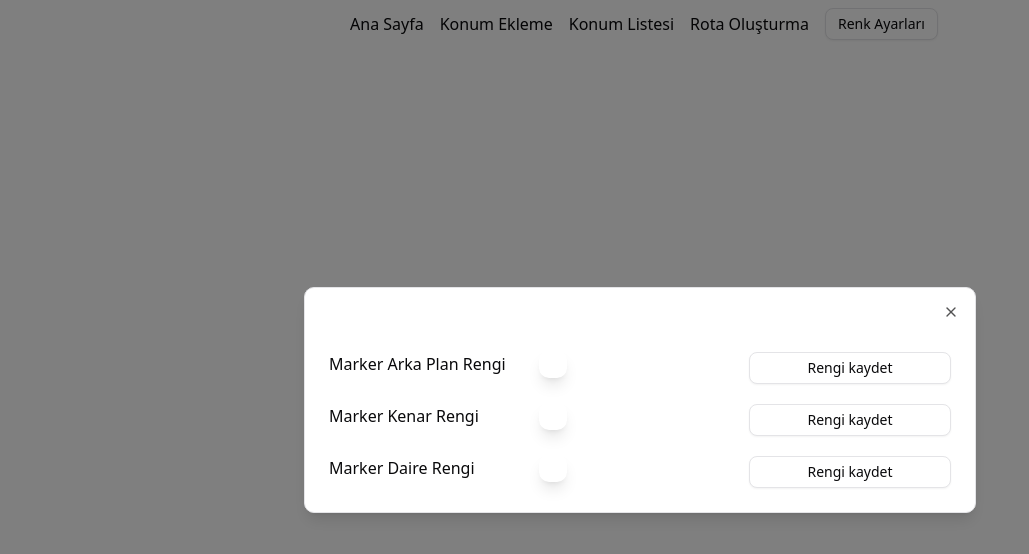
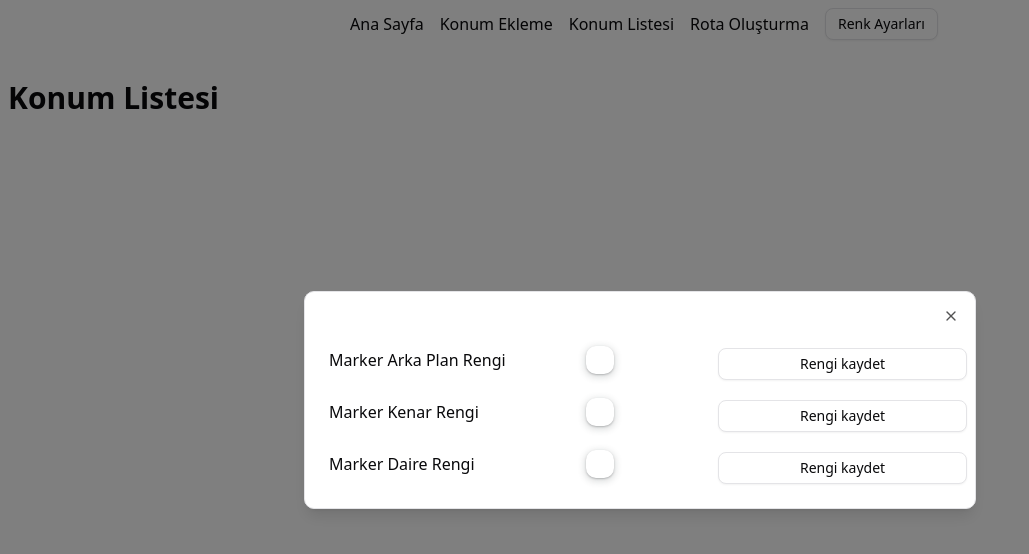
Before and after one commit to mervegk/map-app, a Next.js app: page /location-list in a window 1280 px wide. Both pictures are taken after a click on the element "Renk Ayarları". Shown: the top 554 px of the page, without its empty margins (0-1029 px from the left). Built offline with nearby package versions, Linux system fonts and the light colour scheme.

Commit message:
page title component

```diff
--- a/src/app/directions/page.tsx
+++ b/src/app/directions/page.tsx
@@ -3,7 +3,6 @@ import { useState, useCallback, useEffect } from 'react'
 import { APIProvider, Map, AdvancedMarker, Pin, MapMouseEvent } from '@vis.gl/react-google-maps'
 import Directions from '@/components/Directions'
 import { useMarkerColor } from '@/context/MarkerContext'
-import { useSavedLocations } from '@/context/SavedLocationsContext'
 
 type Props = {}
 export type LatLng = {
--- a/src/app/globals.css
+++ b/src/app/globals.css
@@ -135,7 +135,8 @@
   }
 
   .swatch {
-    @apply w-7 h-7 rounded-lg border-3 border-white shadow-lg cursor-pointer
+    box-shadow: rgba(60, 64, 67, 0.3) 0px 1px 2px 0px, rgba(60, 64, 67, 0.15) 0px 2px 6px 2px;
+    @apply w-7 h-7 rounded-lg border-2 border-white cursor-pointer
   }
 }
 
--- a/src/app/location-list/page.tsx
+++ b/src/app/location-list/page.tsx
@@ -3,6 +3,7 @@ import { Card, CardContent } from "@/components/ui/card"
 import { Popover, PopoverTrigger, PopoverContent } from "@/components/ui/popover"
 import { useSavedLocations } from "@/context/SavedLocationsContext"
 import { useMarkerColor } from "@/context/MarkerContext"
+import PageTitle from "@/components/PageTitle"
 
 type Props = {}
 
@@ -12,6 +13,7 @@ export default function page({ }: Props) {
 
   return (
     <section className='container mx-auto max-md:p-4 mt-4'>
+      <PageTitle title="Konum Listesi" />
       <div className='grid grid-cols-1 md:grid-cols-2 lg:grid-cols-4 gap-2 lg:gap-4'>
         {
           savedLocations && savedLocations.map((location, index) =>
--- a/src/components/ChangeMapPinColors.tsx
+++ b/src/components/ChangeMapPinColors.tsx
@@ -1,7 +1,6 @@
 'use client'
 import { useState } from 'react'
 import { useMarkerColor } from '@/context/MarkerContext'
-import { HexColorPicker, HexColorInput } from "react-colorful";
 import { Button } from './ui/button';
 import PopoverColorPicker from './PopoverColorPicker';
 
@@ -56,11 +55,11 @@ export default function ChangeMapPinColors({ type, label }: MapPinColors) {
   }
 
   return (
-    <div className='grid grid-cols-3 items-center gap-2'>
-
+    <div className='grid max-sm:grid-cols-1 max-sm:justify-center grid-cols-[40%_20%_40%] items-center gap-2'>
       <p>{label}</p>
       <PopoverColorPicker color={color} onChange={setColor} />
-      <Button type='button'
+      <Button
+        type='button'
         variant='outline'
         size="sm"
         onClick={handleColorChange}
--- a/src/components/Menu/MenuList.tsx
+++ b/src/components/Menu/MenuList.tsx
@@ -30,7 +30,7 @@ export default function MenuList() {
         <DialogContent className='lg:max-w-2xl'>
           <DialogHeader>
             <DialogClose />
-            <DialogTitle></DialogTitle>
+            <DialogTitle hidden></DialogTitle>
             <DialogDescription></DialogDescription>
           </DialogHeader>
           <div className="flex flex-col justify-center gap-3">
--- /dev/null
+++ b/src/components/PageTitle.tsx
@@ -0,0 +1,5 @@
+export default function PageTitle({ title }: { title: string }) {
+  return <div className="p-2 sm:py-4 mb-3">
+    <h1 className="text-2xl lg:text-3xl font-bold">{title}</h1>
+  </div>
+}
```
